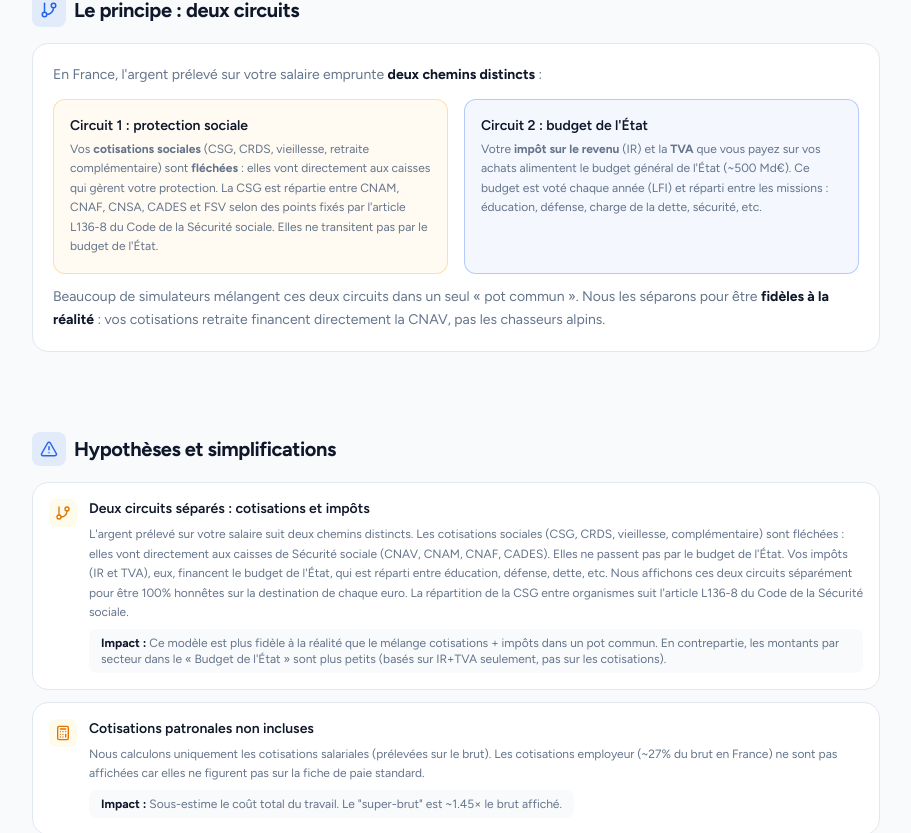
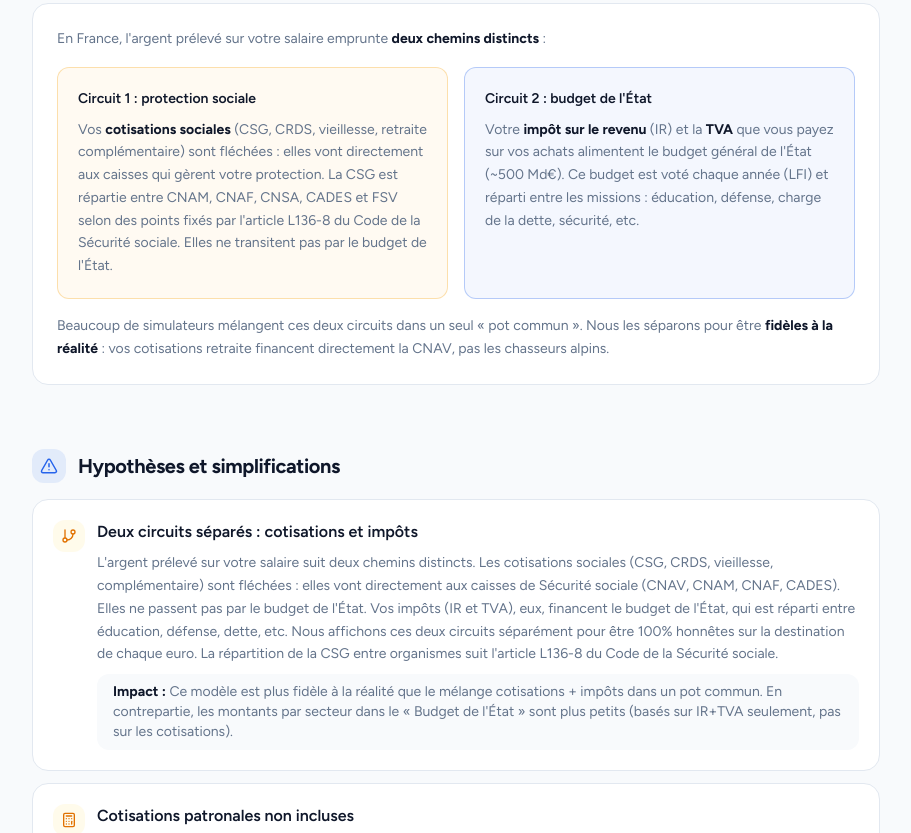
Before and after one commit to Tichow/ou-vont-mes-impots, a Next.js app: page /a-propos in a window 1280 px wide. Shown: the part 887-1720 px from the top of the page, without its empty margins (184-1095 px from the left). Built offline with nearby package versions, Linux system fonts and the light colour scheme.

Commit message:
refactor: remove scroll animations from sources page and polish UI
Drop ScrollReveal wrappers (-40kB Motion bundle), bump text sizes
for readability, extract SourceCard component, increase card padding.

Co-Authored-By: Claude Opus 4.6 <noreply@anthropic.com>

```diff
--- a/app/a-propos/page.tsx
+++ b/app/a-propos/page.tsx
@@ -12,7 +12,6 @@ import {
   GitBranch,
 } from "lucide-react";
 import { Header } from "@/components/shared/Header";
-import { ScrollReveal } from "@/components/shared/ScrollReveal";
 
 type SourceItem = {
   name: string;
@@ -100,7 +99,7 @@ const SECONDARY_SOURCES: SourceItem[] = [
     name: "INSEE Première n°1749 : consommation par quintile (BDF 2017)",
     url: "https://www.insee.fr/fr/statistiques/4127596",
     description:
-      "Publication officielle de l'enquête Budget de famille 2017 : dépenses de consommation détaillées par quintile de niveau de vie (les 20% les plus aisés consomment 2,6× plus que les 20% les plus modestes). Base de nos tranches d'épargne.",
+      "Publication officielle de l'enquête Budget de famille 2017 : dépenses de consommation détaillées par quintile de niveau de vie (les 20% les plus aisés consomment 2,6x plus que les 20% les plus modestes). Base de nos tranches d'épargne.",
   },
   {
     name: "economie.gouv.fr : taux de TVA en France",
@@ -138,13 +137,13 @@ const SIMPLIFICATIONS: SimplificationItem[] = [
     detail:
       "Nous calculons uniquement les cotisations salariales (prélevées sur le brut). Les cotisations employeur (~27% du brut en France) ne sont pas affichées car elles ne figurent pas sur la fiche de paie standard.",
     impact:
-      "Sous-estime le coût total du travail. Le \"super-brut\" est ~1.45× le brut affiché.",
+      "Sous-estime le coût total du travail. Le \"super-brut\" est ~1.45x le brut affiché.",
   },
   {
     icon: PieChart,
     title: "TVA estimée, pas calculée",
     detail:
-      "La TVA dépend de vos habitudes de consommation. Voici notre méthode : (1) on part de votre revenu net (après cotisations et IR) ; (2) on en déduit l'épargne moyenne de votre tranche de revenu (source : INSEE, Enquête Budget de famille 2017 + Comptes nationaux 2024, taux agrégé 17,7%), par exemple 4% pour un net < 15 k€, 14% entre 25-35 k€, 23% au-delà de 50 k€ ; (3) le reste est la consommation estimée ; (4) on applique un taux de TVA effectif moyen de 12,5% (source : DGFiP, moyenne pondérée des taux 20%, 10%, 5,5% et 2,1% sur le panier de consommation national). Formule : TVA = consommation × 12,5% ÷ 1,125. Les ménages modestes consomment une part plus grande de leurs revenus et paient donc proportionnellement plus de TVA.",
+      "La TVA dépend de vos habitudes de consommation. Voici notre méthode : (1) on part de votre revenu net (après cotisations et IR) ; (2) on en déduit l'épargne moyenne de votre tranche de revenu (source : INSEE, Enquête Budget de famille 2017 + Comptes nationaux 2024, taux agrégé 17,7%), par exemple 4% pour un net < 15 k€, 14% entre 25-35 k€, 23% au-delà de 50 k€ ; (3) le reste est la consommation estimée ; (4) on applique un taux de TVA effectif moyen de 12,5% (source : DGFiP, moyenne pondérée des taux 20%, 10%, 5,5% et 2,1% sur le panier de consommation national). Formule : TVA = consommation x 12,5% / 1,125. Les ménages modestes consomment une part plus grande de leurs revenus et paient donc proportionnellement plus de TVA.",
     impact:
       "La TVA réelle varie selon le profil de consommation (alimentation vs loisirs) et le lieu de résidence. Nos tranches d'épargne sont des moyennes nationales par quintile de niveau de vie.",
   },
@@ -170,25 +169,45 @@ function Section({
   title,
   icon: Icon,
   children,
-  delay = 0,
 }: {
   title: string;
   icon: typeof BookOpen;
   children: React.ReactNode;
-  delay?: number;
 }) {
   return (
-    <ScrollReveal variant="fade-up" delay={delay}>
     <section>
-        <div className="flex items-center gap-2 mb-4">
-          <div className="p-2 rounded-lg bg-primary/10">
+      <div className="flex items-center gap-3 mb-4">
+        <div className="p-2 rounded-xl bg-primary/10">
           <Icon size={18} className="text-primary" />
         </div>
         <h2 className="text-xl font-bold text-text heading-tight">{title}</h2>
       </div>
       {children}
     </section>
-    </ScrollReveal>
+  );
+}
+
+function SourceCard({ source }: { source: SourceItem }) {
+  return (
+    <a
+      href={source.url}
+      target="_blank"
+      rel="noopener noreferrer"
+      className="flex items-start gap-3 bg-white rounded-2xl border border-border p-5 hover:border-primary/40 transition-colors group"
+    >
+      <ExternalLink
+        size={15}
+        className="text-text-muted group-hover:text-primary mt-0.5 flex-shrink-0"
+      />
+      <div>
+        <p className="text-sm font-semibold text-text group-hover:text-primary transition-colors">
+          {source.name}
+        </p>
+        <p className="text-sm text-text-muted mt-1 leading-relaxed">
+          {source.description}
+        </p>
+      </div>
+    </a>
   );
 }
 
@@ -197,19 +216,18 @@ export default function AProposPage() {
     <main className="min-h-screen bg-surface-alt">
       <Header />
 
-      <div className="max-w-4xl mx-auto px-6 py-10 space-y-16 md:space-y-20">
+      <div className="max-w-4xl mx-auto px-6 py-10 space-y-12 md:space-y-16">
         {/* Title */}
-        <ScrollReveal variant="fade-up">
+        <div>
           <h1 className="text-3xl md:text-4xl font-extrabold text-text heading-tight">
             Sources & Méthodologie
           </h1>
           <p className="text-text-muted mt-2 text-lg">
             Transparence sur nos calculs, nos sources et nos limites.
           </p>
-        </ScrollReveal>
+        </div>
 
         {/* Disclaimer box */}
-        <ScrollReveal variant="scale">
         <div className="flex items-start gap-3 bg-amber-50 border border-amber-200 rounded-2xl p-5">
           <AlertTriangle size={20} className="text-amber-600 flex-shrink-0 mt-0.5" />
           <div className="text-sm space-y-2">
@@ -238,24 +256,23 @@ export default function AProposPage() {
             </p>
           </div>
         </div>
-        </ScrollReveal>
 
         {/* Fiscal year */}
-        <Section title="Année fiscale" icon={BookOpen} delay={0}>
-          <div className="bg-white rounded-2xl border border-border p-5 text-sm leading-relaxed text-text-muted space-y-3">
+        <Section title="Année fiscale" icon={BookOpen}>
+          <div className="bg-white rounded-2xl border border-border p-6 text-sm leading-relaxed text-text-muted space-y-3">
             <p>
               Tous les calculs utilisent le <strong className="text-text">barème 2026</strong>,
               applicable aux revenus perçus en <strong className="text-text">2025</strong>.
-              C'est le barème le plus récent officiellement publié (LFI 2026 adoptée le 2 février 2026).
+              C&apos;est le barème le plus récent officiellement publié (LFI 2026 adoptée le 2 février 2026).
             </p>
             <p>
               Les taux de cotisations sociales sont ceux en vigueur au{" "}
-              <strong className="text-text">1er janvier 2026</strong>, tels que publiés par l'URSSAF (inchangés vs 2025).
+              <strong className="text-text">1er janvier 2026</strong>, tels que publiés par l&apos;URSSAF (inchangés vs 2025).
               Le PASS (Plafond Annuel de la Sécurité Sociale) est fixé à{" "}
               <strong className="text-text">48 060 €</strong> pour 2026.
             </p>
             <p>
-              La répartition budgétaire s'appuie sur la{" "}
+              La répartition budgétaire s&apos;appuie sur la{" "}
               <strong className="text-text">Loi de Finances Initiale (LFI) 2026</strong> et la{" "}
               <strong className="text-text">LFSS 2026</strong>.
               Les pourcentages par secteur du budget de l&apos;État sont calculés à partir des crédits de paiement
@@ -265,33 +282,33 @@ export default function AProposPage() {
         </Section>
 
         {/* Two circuits */}
-        <Section title="Le principe : deux circuits" icon={GitBranch} delay={0}>
-          <div className="bg-white rounded-2xl border border-border p-5 text-sm leading-relaxed text-text-muted space-y-3">
+        <Section title="Le principe : deux circuits" icon={GitBranch}>
+          <div className="bg-white rounded-2xl border border-border p-6 text-sm leading-relaxed text-text-muted space-y-4">
             <p>
-              En France, l'argent prélevé sur votre salaire emprunte <strong className="text-text">deux chemins distincts</strong> :
+              En France, l&apos;argent prélevé sur votre salaire emprunte <strong className="text-text">deux chemins distincts</strong> :
             </p>
-            <div className="grid sm:grid-cols-2 gap-4 mt-2">
-              <div className="rounded-xl border border-social/30 bg-social/5 p-4">
-                <p className="font-semibold text-text text-sm mb-1">Circuit 1 : protection sociale</p>
-                <p className="text-xs leading-relaxed">
-                  Vos <strong>cotisations sociales</strong> (CSG, CRDS, vieillesse, retraite complémentaire)
-                  sont <strong>fléchées</strong> : elles vont directement aux caisses qui gèrent
+            <div className="grid sm:grid-cols-2 gap-4">
+              <div className="rounded-xl border border-social/30 bg-social/5 p-5">
+                <p className="font-semibold text-text mb-2">Circuit 1 : protection sociale</p>
+                <p className="text-sm text-text-muted leading-relaxed">
+                  Vos <strong className="text-text">cotisations sociales</strong> (CSG, CRDS, vieillesse, retraite complémentaire)
+                  sont fléchées : elles vont directement aux caisses qui gèrent
                   votre protection. La CSG est répartie entre CNAM, CNAF, CNSA, CADES et FSV
-                  selon des points fixés par l'article L136-8 du Code de la Sécurité sociale.
-                  Elles ne transitent pas par le budget de l'État.
+                  selon des points fixés par l&apos;article L136-8 du Code de la Sécurité sociale.
+                  Elles ne transitent pas par le budget de l&apos;État.
                 </p>
               </div>
-              <div className="rounded-xl border border-primary/30 bg-primary/5 p-4">
-                <p className="font-semibold text-text text-sm mb-1">Circuit 2 : budget de l&apos;État</p>
-                <p className="text-xs leading-relaxed">
-                  Votre <strong>impôt sur le revenu</strong> (IR) et la <strong>TVA</strong> que vous payez
-                  sur vos achats alimentent le budget général de l'État (~500 Md€).
+              <div className="rounded-xl border border-primary/30 bg-primary/5 p-5">
+                <p className="font-semibold text-text mb-2">Circuit 2 : budget de l&apos;État</p>
+                <p className="text-sm text-text-muted leading-relaxed">
+                  Votre <strong className="text-text">impôt sur le revenu</strong> (IR) et la <strong className="text-text">TVA</strong> que vous payez
+                  sur vos achats alimentent le budget général de l&apos;État (~500 Md€).
                   Ce budget est voté chaque année (LFI) et réparti entre les missions :
                   éducation, défense, charge de la dette, sécurité, etc.
                 </p>
               </div>
             </div>
-            <p className="mt-2">
+            <p>
               Beaucoup de simulateurs mélangent ces deux circuits dans un seul « pot commun ».
               Nous les séparons pour être <strong className="text-text">fidèles à la réalité</strong> :
               vos cotisations retraite financent directement la CNAV, pas les chasseurs alpins.
@@ -300,42 +317,40 @@ export default function AProposPage() {
         </Section>
 
         {/* Simplifications */}
-        <Section title="Hypothèses et simplifications" icon={AlertTriangle} delay={0}>
+        <Section title="Hypothèses et simplifications" icon={AlertTriangle}>
           <div className="space-y-3">
-            {SIMPLIFICATIONS.map((item, i) => (
-              <ScrollReveal key={item.title} variant="fade-left" delay={i * 0.05}>
-                <div className="bg-white rounded-2xl border border-border p-4">
+            {SIMPLIFICATIONS.map((item) => (
+              <div key={item.title} className="bg-white rounded-2xl border border-border p-5">
                 <div className="flex items-start gap-3">
-                    <div className="p-1.5 rounded-lg bg-amber-50 flex-shrink-0">
+                  <div className="p-2 rounded-xl bg-amber-50 flex-shrink-0">
                     <item.icon size={16} className="text-amber-600" />
                   </div>
-                    <div className="space-y-1.5">
-                      <h3 className="font-semibold text-text text-sm">
+                  <div className="space-y-2">
+                    <h3 className="font-semibold text-text">
                       {item.title}
                     </h3>
-                      <p className="text-xs text-text-muted leading-relaxed">
+                    <p className="text-sm text-text-muted leading-relaxed">
                       {item.detail}
                     </p>
-                      <div className="text-xs bg-surface-alt rounded-lg px-3 py-1.5 inline-block text-text-muted">
+                    <p className="text-sm bg-surface-alt rounded-xl px-4 py-2 text-text-muted">
                       <strong className="text-text">Impact :</strong> {item.impact}
+                    </p>
                   </div>
                 </div>
               </div>
-                </div>
-              </ScrollReveal>
             ))}
           </div>
         </Section>
 
         {/* What's NOT included */}
-        <Section title="Ce que l'outil ne couvre pas" icon={Scale} delay={0}>
-          <div className="bg-white rounded-2xl border border-border p-5 text-sm">
-            <ul className="space-y-2 text-text-muted">
+        <Section title="Ce que l'outil ne couvre pas" icon={Scale}>
+          <div className="bg-white rounded-2xl border border-border p-6">
+            <ul className="space-y-3 text-sm text-text-muted">
               <li className="flex items-start gap-2">
                 <span className="text-red-400 flex-shrink-0 mt-1">&bull;</span>
                 <span>
                   <strong className="text-text">Impôts locaux</strong> : taxe foncière,
-                  ancienne taxe d'habitation (résidences secondaires), CFE, etc.
+                  ancienne taxe d&apos;habitation (résidences secondaires), CFE, etc.
                 </span>
               </li>
               <li className="flex items-start gap-2">
@@ -349,7 +364,7 @@ export default function AProposPage() {
                 <span className="text-red-400 flex-shrink-0 mt-1">&bull;</span>
                 <span>
                   <strong className="text-text">Niches fiscales</strong> : réductions et
-                  crédits d'impôt (Pinel, dons, emploi à domicile, etc.).
+                  crédits d&apos;impôt (Pinel, dons, emploi à domicile, etc.).
                 </span>
               </li>
               <li className="flex items-start gap-2">
@@ -363,7 +378,7 @@ export default function AProposPage() {
                 <span className="text-red-400 flex-shrink-0 mt-1">&bull;</span>
                 <span>
                   <strong className="text-text">Mutuelle obligatoire</strong> : cotisations
-                  complémentaires santé (variables selon l'employeur).
+                  complémentaires santé (variables selon l&apos;employeur).
                 </span>
               </li>
               <li className="flex items-start gap-2">
@@ -377,64 +392,26 @@ export default function AProposPage() {
         </Section>
 
         {/* Primary Sources */}
-        <Section title="Sources primaires" icon={BookOpen} delay={0}>
+        <Section title="Sources primaires" icon={BookOpen}>
           <div className="space-y-2">
             {PRIMARY_SOURCES.map((source) => (
-              <a
-                key={source.name}
-                href={source.url}
-                target="_blank"
-                rel="noopener noreferrer"
-                className="flex items-start gap-3 bg-white rounded-2xl border border-border p-4 hover:border-primary/40 transition-colors group"
-              >
-                <ExternalLink
-                  size={14}
-                  className="text-text-muted group-hover:text-primary mt-0.5 flex-shrink-0"
-                />
-                <div>
-                  <p className="text-sm font-semibold text-text group-hover:text-primary transition-colors">
-                    {source.name}
-                  </p>
-                  <p className="text-xs text-text-muted mt-0.5 leading-relaxed">
-                    {source.description}
-                  </p>
-                </div>
-              </a>
+              <SourceCard key={source.name} source={source} />
             ))}
           </div>
         </Section>
 
         {/* Secondary Sources */}
-        <Section title="Sources secondaires" icon={Database} delay={0}>
+        <Section title="Sources secondaires" icon={Database}>
           <div className="space-y-2">
             {SECONDARY_SOURCES.map((source) => (
-              <a
-                key={source.name}
-                href={source.url}
-                target="_blank"
-                rel="noopener noreferrer"
-                className="flex items-start gap-3 bg-white rounded-2xl border border-border p-4 hover:border-primary/40 transition-colors group"
-              >
-                <ExternalLink
-                  size={14}
-                  className="text-text-muted group-hover:text-primary mt-0.5 flex-shrink-0"
-                />
-                <div>
-                  <p className="text-sm font-semibold text-text group-hover:text-primary transition-colors">
-                    {source.name}
-                  </p>
-                  <p className="text-xs text-text-muted mt-0.5 leading-relaxed">
-                    {source.description}
-                  </p>
-                </div>
-              </a>
+              <SourceCard key={source.name} source={source} />
             ))}
           </div>
         </Section>
 
         {/* Open source & license */}
-        <Section title="Open source" icon={BookOpen} delay={0}>
-          <div className="bg-white rounded-2xl border border-border p-5 text-sm text-text-muted leading-relaxed space-y-2">
+        <Section title="Open source" icon={BookOpen}>
+          <div className="bg-white rounded-2xl border border-border p-6 text-sm text-text-muted leading-relaxed space-y-3">
             <p>
               Ce projet est <strong className="text-text">open source</strong> sous licence MIT.
               Le code source est disponible sur{" "}
@@ -461,8 +438,7 @@ export default function AProposPage() {
                 className="underline hover:text-text font-medium"
               >
                 Ouvrez une issue sur GitHub
-              </a>{" "}
-              , les corrections sont les bienvenues.
+              </a>, les corrections sont les bienvenues.
             </p>
           </div>
         </Section>
```
Lines whose indentation alone changed are shown as unchanged.
